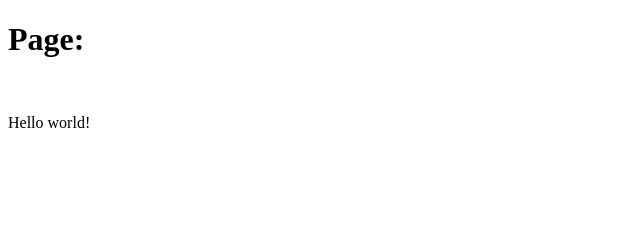
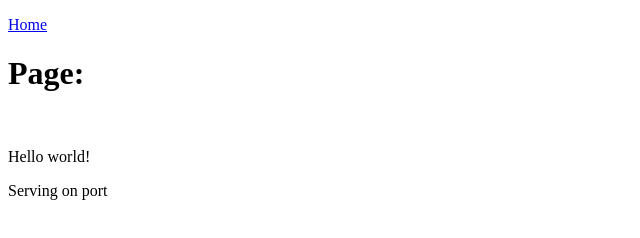
Before and after one commit to NHSLeadership/nhs-prototyping-kit, a website: page views/index.html in a window 1280 px wide. Shown: the whole page, without its empty margins (0-640 px from the left). Drawn offline with nearby package versions, Linux system fonts and the light colour scheme; files that its build step writes are made by us from their sources.

```diff
--- a/views/layout.html
+++ b/views/layout.html
@@ -1,12 +1,17 @@
 <!DOCTYPE html>
 <html>
 <head>
-    <title>{{ title }}</title>
+    <title>{{ page }}</title>
 </head>
 <body>
-
+    <header>
+        <p><a href="/">Home</a></p>
+    </header>
     {% block body %}
     {% endblock %}
 
+    <footer>
+        <p>Serving on port {{ port }}</p>
+    </footer>
 </body>
 </html>
```
Also changed, not shown: start.js (+39 -29 lines).
